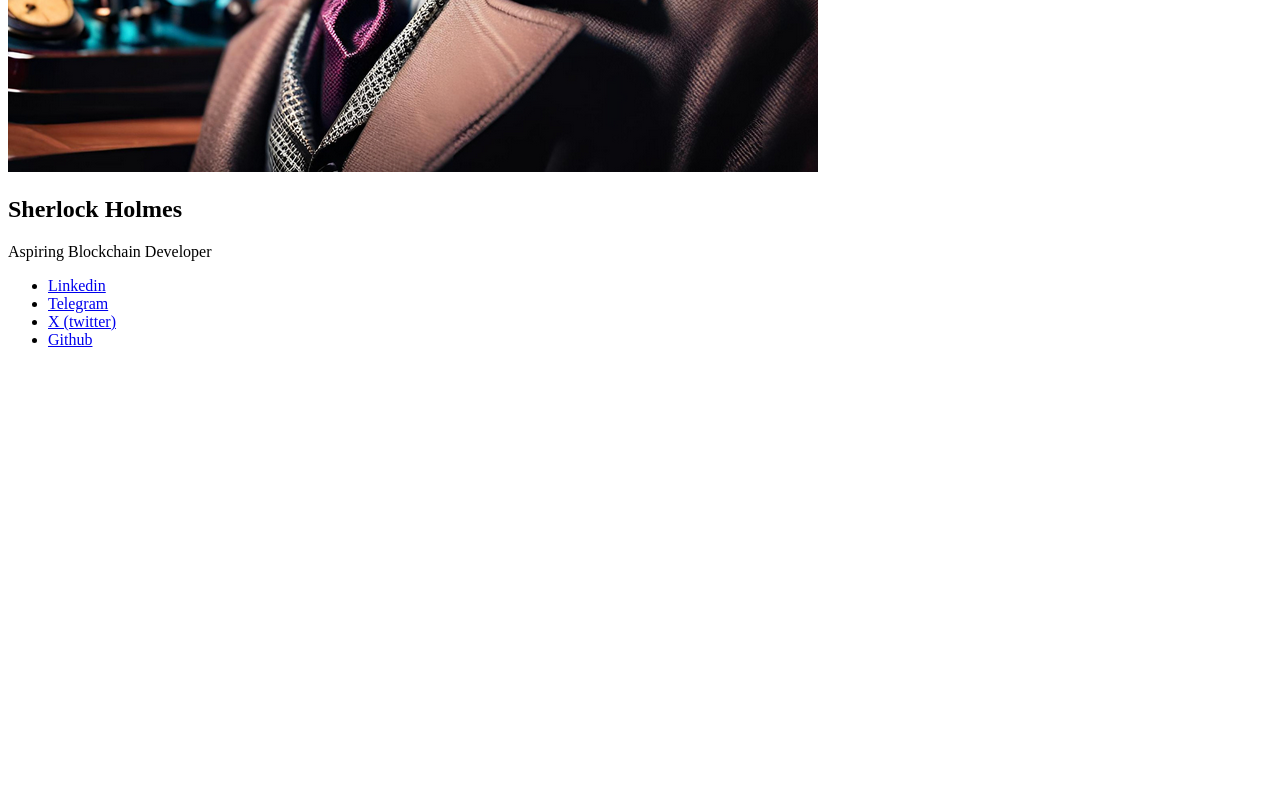
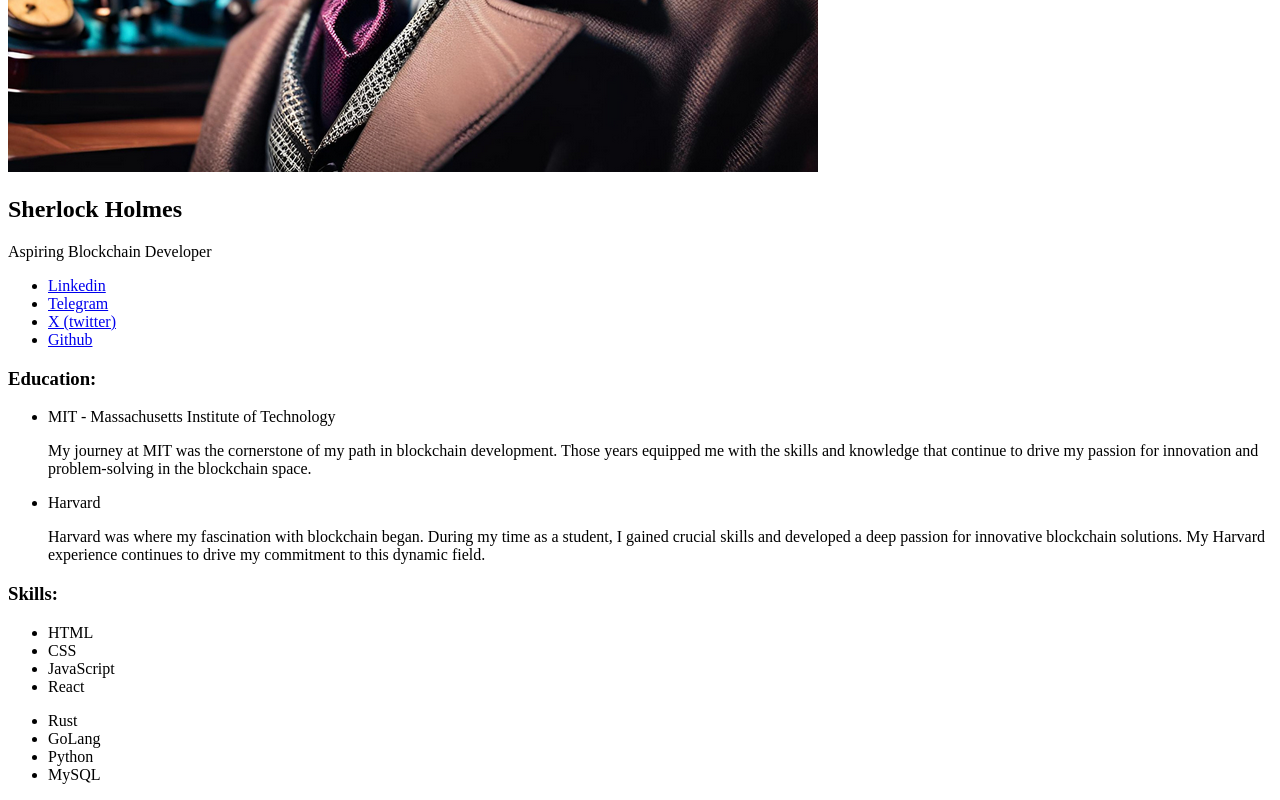
Before and after one commit to ninetales/BCU23D-Assignment-1, a plain HTML site: page index.html in a window 1280 px wide. Shown: the part 654-1454 px from the top of the page. Before the commit the page ends 1019 px from the top, so only its background shows below. Drawn offline with Linux system fonts and the light colour scheme.

Commit message:
Added background section with education and competence

```diff
--- a/index.html
+++ b/index.html
@@ -1,5 +1,5 @@
 <!DOCTYPE html>
-<html lang="sv">
+<html lang="en">
 <head>
     <meta charset="UTF-8">
     <meta name="viewport" content="width=device-width, initial-scale=1.0">
@@ -13,7 +13,7 @@
 
             <div class="hero__img-con">
                 <div class="img-frame">
-                    <img src="./img/profile-picture.png" alt="Bild på CV:ets innehavare" loading="lazy">
+                    <img src="./img/profile-picture.png" alt="Picture on the CV holder" loading="lazy">
                 </div>
             </div><!-- .hero__img-con -->
 
@@ -33,6 +33,59 @@
 
         </section><!-- .hero -->
 
+        <section class="background-info">
+
+            <div class="background-info__education">
+
+                <h3>Education:</h3>
+
+                <ul class="education-list">
+                    <li>
+                        <span>MIT - Massachusetts Institute of Technology</span>
+                        <p>My journey at MIT was the cornerstone of my path in blockchain development. Those years equipped me with the skills and knowledge that continue to drive my passion for innovation and problem-solving in the blockchain space. </p>
+                    </li>
+                    <li>
+                        <span>Harvard</span>
+                        <p>Harvard was where my fascination with blockchain began. During my time as a student, I gained crucial skills and developed a deep passion for innovative blockchain solutions. My Harvard experience continues to drive my commitment to this dynamic field.</p>
+                    </li>
+                </ul><!-- .education-list -->
+
+            </div><!-- .background-info__education -->
+
+            <div class="background-info__competence">
+
+                <h3>Skills:</h3>
+
+                <div class="skills-container">
+
+                    <div class="skills-container__section">
+
+                        <ul class="skills">
+                            <li>HTML</li>
+                            <li>CSS</li>
+                            <li>JavaScript</li>
+                            <li>React</li>
+                        </ul><!-- .skills -->
+
+                    </div><!-- .skills-container__section -->
+
+                    <div class="skills-container__section">
+
+                        <ul class="skills">
+                            <li>Rust</li>
+                            <li>GoLang</li>
+                            <li>Python</li>
+                            <li>MySQL</li>
+                        </ul><!-- .skills -->
+
+                    </div><!-- .skills-container__section -->
+
+                </div><!-- .skills-container -->
+
+            </div><!-- .background-info__competence -->
+
+        </section><!-- .background-info -->
+
 
     </main>
 
```
